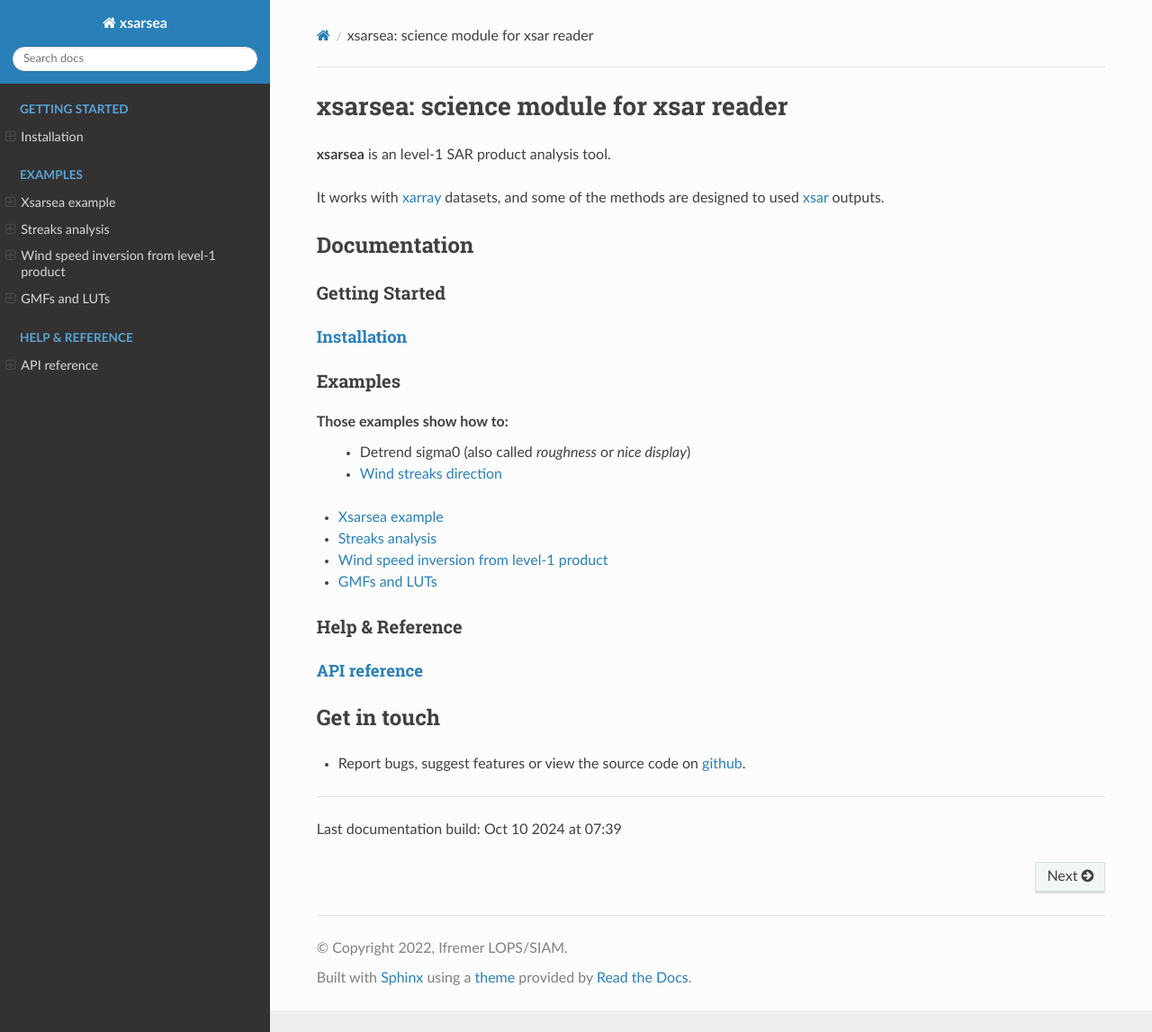
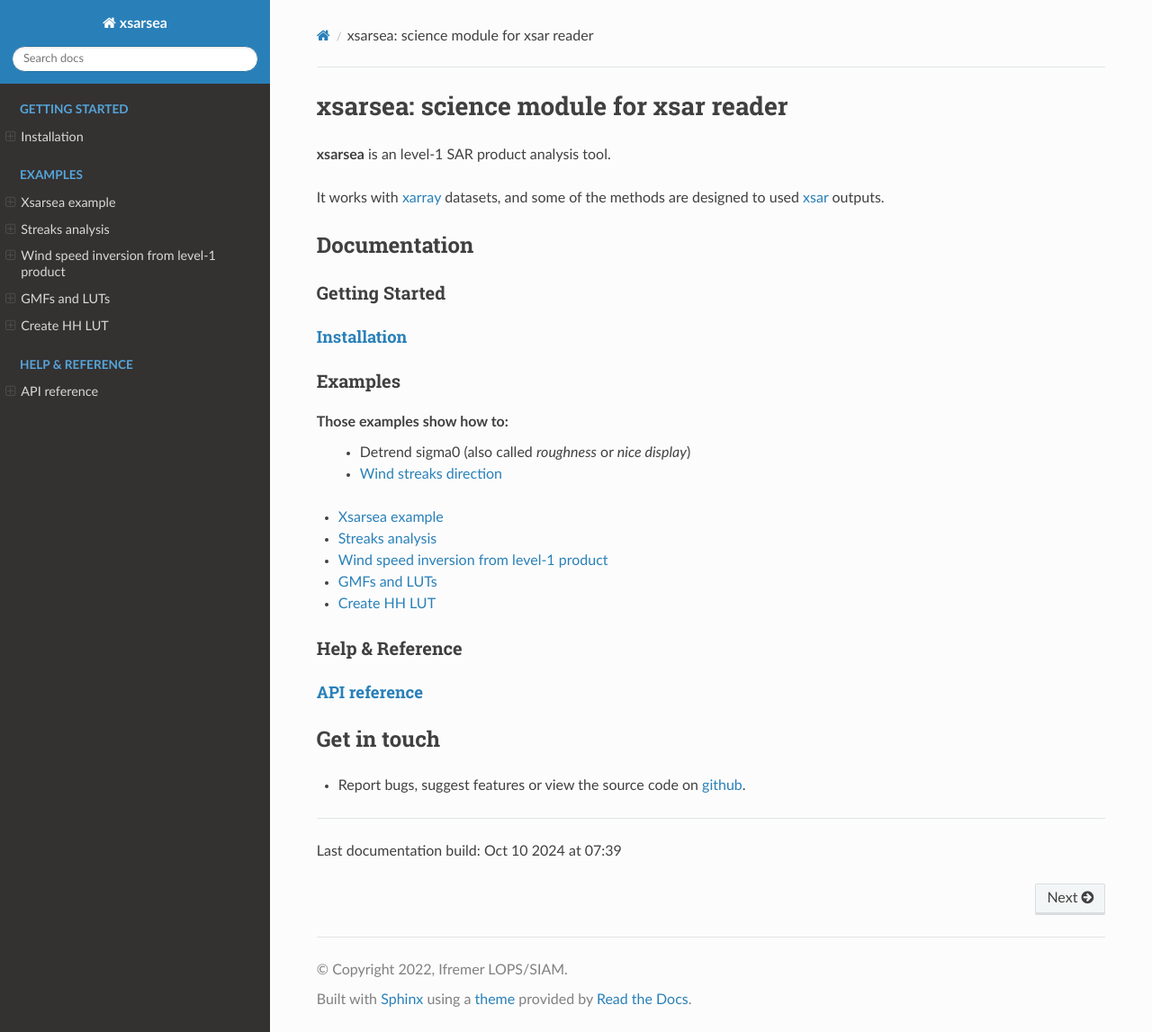
Before and after one commit to umr-lops/xsarsea, a Sphinx documentation site: the page built from docs/index.rst, in a window 1280 px wide and 1147 px high. Shown: the whole window at 90% size. Built offline with Sphinx 7.4.7 and the Read the Docs theme 3.1.0, drawn with Linux system fonts in a browser that asks for light colours; the version number could not be read and is left out.

Commit message:
just added a small doc for HH Luts creation

```diff
--- a/docs/index.rst
+++ b/docs/index.rst
@@ -33,6 +33,8 @@ Those examples show how to:
 
 * :doc:`examples/gmfs_and_luts`
 
+* :doc:`examples/create_hh_lut`
+
 Help & Reference
 ................
 
@@ -65,6 +67,7 @@ Last documentation build: |today|
    examples/streaks
    examples/windspeed_retrieval_L1
    examples/gmfs_and_luts
+   examples/create_hh_lut
 
 .. toctree::
    :maxdepth: 1
```
Also changed, not shown: docs/examples/create_hh_lut.ipynb (added).
